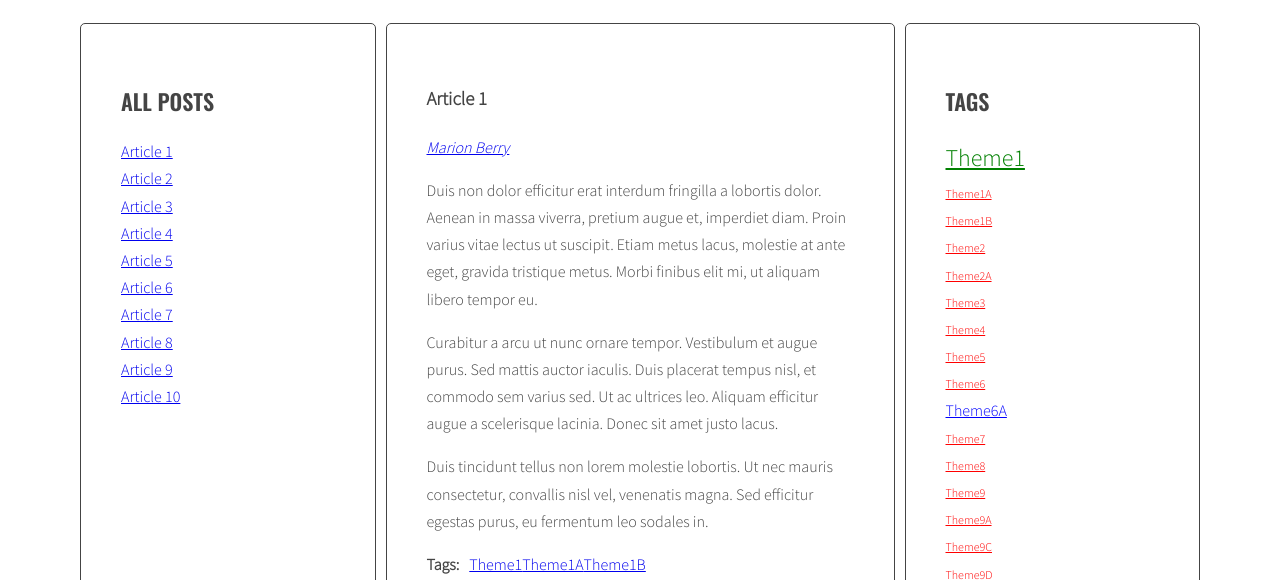
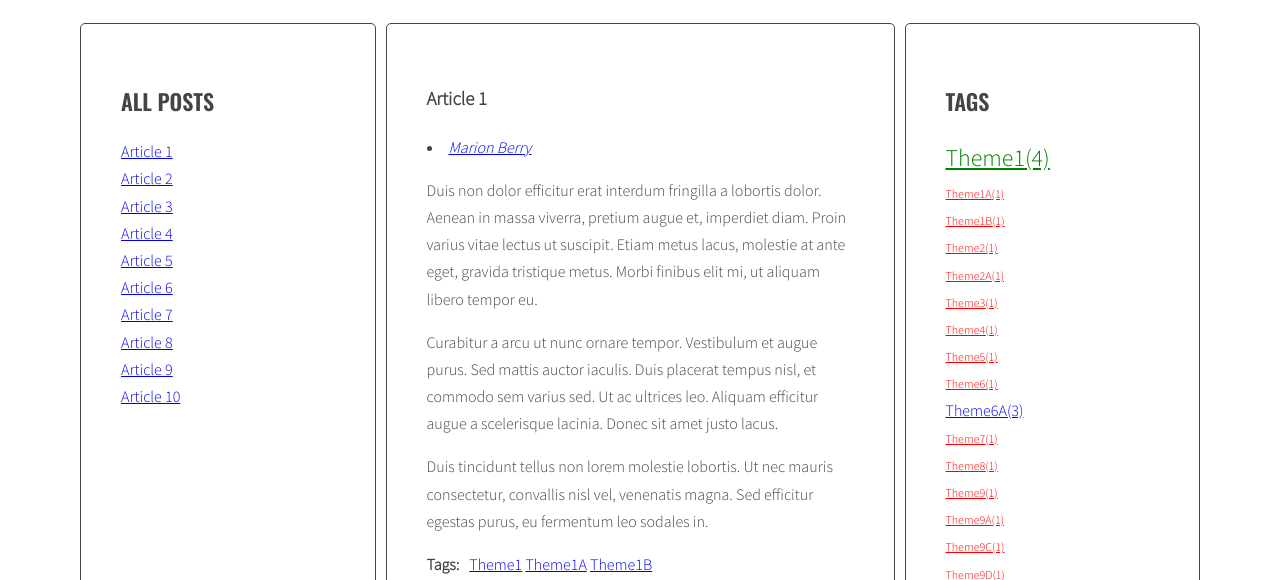
Before and after one commit to rlabedz/javascript-blog1, a website: page index.html in a window 1280 px wide. Shown: the part 220-800 px from the top of the page. Drawn offline with nearby package versions, Linux system fonts and the light colour scheme.

Commit message:
Add Handlebars

```diff
--- a/index.html
+++ b/index.html
@@ -222,7 +222,26 @@
           </main>
         </div>
       </div>
-
+    <script id="template-article-link" type="text/x-handlebars-template">
+      <li><a href="#{{ id }}"><span>{{ title }}</span></a></li>
+    </script>
+    <script id="template-tag-link" type="text/x-handlebars-template">
+      <li><a href="#{{ id }}"><span>{{ title }}</span></a></li>
+    </script>
+    <script id="template-author-link" type="text/x-handlebars-template">
+      <li><a href="#{{ id }}"><span>{{ title }}</span></a></li>
+    </script>
+    <script id="template-tag-cloud-link" type="text/x-handlebars-template">
+      {{#each tags}}
+      <li><a href="#tag-{{ tag }}" class="{{ className }}">{{ tag }}<span class="tag-count">({{ count }})</span></a></li>
+      {{/each}}
+    </script>
+    <script id="template-author-list-link" type="text/x-handlebars-template">
+      {{#each authors}}
+      <li><a href="{{ author }}">{{ author }} <span>({{ count }})</span></a></li>
+      {{/each}}
+    </script>
+    <script src="https://cdnjs.cloudflare.com/ajax/libs/handlebars.js/4.1.0/handlebars.min.js"></script>
     <script src="js/script.js"></script>
 </body>
 </html>
--- a/js/script.js
+++ b/js/script.js
@@ -1,4 +1,11 @@
 'use strict';
+const templates = {
+  articleLink: Handlebars.compile(document.querySelector('#template-article-link').innerHTML),
+  tagLink: Handlebars.compile(document.querySelector('#template-tag-link').innerHTML),
+  authorLink: Handlebars.compile(document.querySelector('#template-author-link').innerHTML),
+  tagCloudLink: Handlebars.compile(document.querySelector('#template-tag-cloud-link').innerHTML),
+  authorListLink: Handlebars.compile(document.querySelector('#template-author-list-link').innerHTML)
+};
 
 const optArticleSelector = '.post';
 const optTitleSelector = '.post-title';
@@ -19,7 +26,6 @@ addClickListenersToAuthors();
 function titleClickHandler(event){
   event.preventDefault();
   const clickedElement = this;
-  //console.log('Link was clicked!');
 
   /* [DONE] remove class 'active' from all article links  */
   const activeLinks = document.querySelectorAll('.titles a')
@@ -29,7 +35,6 @@ function titleClickHandler(event){
   }
   /* [DONE] add class 'active' to the clicked link */
   clickedElement.classList.add('active');
-  //console.log('clickedElement:', clickedElement);
 
   /* [DONE] remove class 'active' from all articles */
   const activeArticles = document.querySelectorAll('.post');
@@ -41,11 +46,9 @@ function titleClickHandler(event){
 
   /* get 'href' attribute from the clicked link */
   const clickedAttribute = clickedElement.getAttribute('href');
-  //console.log(clickedAttribute);
 
   /* find the correct article using the selector (value of 'href' attribute) */
   const clickedArticle = document.querySelector(clickedAttribute);
-  //console.log(clickedArticle);
 
   /* add class 'active' to the correct article */
   clickedArticle.classList.add('active');
@@ -55,38 +58,29 @@ function generateTitleLinks(customSelector = ''){
   /* remove contents of titleList */
   const titleList = document.querySelector(optTitleListSelector);
   titleList.innerHTML = '';
-  //console.log('1', titleList);
 
   /* find all the articles and save them to variable: articles */
   const articles = document.querySelectorAll(optArticleSelector + customSelector);
-  //console.log('2', customSelector);
 
   let html = '';
 
   for(let article of articles){
     /* get the article id */
     const articleId = article.getAttribute('id');
-    //console.log('3', articleId);
 
     /* find the title element */
     const articleTitle = article.querySelector(optTitleSelector).innerHTML;
-    //console.log('4', articleTitle);
-
-    /* get the title from the title element */
 
     /* create HTML of the link */
-    const linkHTML = '<li><a href="#' + articleId + '"><span>' + articleTitle + '</span></a></li>';
-    //console.log('5', linkHTML);
+    const linkHTMLData = {id: articleId, title: articleTitle};
+    const linkHTML = templates.articleLink(linkHTMLData);
 
     /* insert link into titleList */
     html = html + linkHTML;
-    //console.log('6',titleList)
   }
   titleList.innerHTML = html;
-  //console.log('7', html);
 
-const links = document.querySelectorAll('.titles a');
-  //console.log(links);
+  const links = document.querySelectorAll('.titles a');
 
   for(let link of links){
     link.addEventListener('click', titleClickHandler);
@@ -99,7 +93,6 @@ function calculateTagsParams(tags){
     min: 999999,
   }
   for(let tag in tags){
-    //console.log(tag + ' is used ' + tags[tag] + ' times');
     if(tags[tag] > parms.max){
       parms.max = tags[tag];
     }
@@ -120,40 +113,35 @@ function calculateTagClass(count, parms){
 
 function generateTags(){
   /* [NEW] create a new variable allTags with an empty object */
-  let allTags = {};
+  const allTags = {};
   /* find all articles */
   const articles = document.querySelectorAll(optArticleSelector);
-  //console.log('1', articles);
 
   /* START LOOP: for every article: */
   for(let article of articles){
 
     /* find tags wrapper */
     const tagsList = article.querySelector(optArticleTagsSelector);
-    //console.log('2A', tagsList);
 
     /* make html variable with empty string */
     let html = '';
 
     /* get tags from data-tags attribute */
     const articleTags = article.getAttribute('data-tags');
-    //console.log('3', articleTags);
 
     /* split tags into array */
     const articleTagsArray = articleTags.split(' ');
-    //console.log('4', articleTagsArray);
 
     /* START LOOP: for each tag */
     for(let tag of articleTagsArray){
-    //console.log('5', tag);
 
       /* generate HTML of the link */
-      const linkHTML = '<li><a href="#tag-' + tag + '">' + tag + '</a></li>';
-      //console.log('6', linkHTML);
+      const linkHTMLData = {id: tag, title: tag};
+      const linkHTML = templates.articleLink(linkHTMLData);
 
       /* add generated code to html variable */
       html = html + linkHTML;
-      //console.log('7', html);
+
       /* [NEW] check if this link is NOT already in allTags */
       if(!allTags[tag]){
         /* [NEW] add generated code to allTags array */
@@ -165,28 +153,28 @@ function generateTags(){
     }
     /* insert HTML of all the links into the tags wrapper */
     tagsList.innerHTML = html;
-    //console.log('8', tagsList.innerHTML);
+
   /* END LOOP: for every article: */
   }
   /* [NEW] find list of tags in right column */
   const tagList = document.querySelector(optTagsListSelector);
-  //console.log(tagList);
 
   /* [NEW] create variable for all links HTML code */
   const tagsParams = calculateTagsParams(allTags);
-  //console.log('tagsParams:', tagsParams)
-  let allTagsHTML = '';
+  const allTagsData = {tags: []};
 
   /* [NEW] START LOOP: for each tag in allTags: */
   for(let tag in allTags){
     /* [NEW] generate code of a link and add it to allTagsHTML */
-    const tagLinkHTML = calculateTagClass(allTags[tag], tagsParams);
-    allTagsHTML += '<li><a class="' + tagLinkHTML + '" href="#tag-' + tag + '">' + tag + '</a></li>';
+    allTagsData.tags.push({
+      tag: tag,
+      count: allTags[tag],
+      className: calculateTagClass(allTags[tag], tagsParams)
+    });
   /* [NEW] END LOOP: for each tag in allTags: */
   }
   /*[NEW] add HTML from allTagsHTML to tagList */
-  tagList.innerHTML = allTagsHTML;
-  //console.log(allTagsHTML);
+  tagList.innerHTML = templates.tagCloudLink(allTagsData);
 }
 
 function tagClickHandler(event){
@@ -195,19 +183,15 @@ function tagClickHandler(event){
 
   /* make new constant named "clickedElement" and give it the value of "this" */
   const clickedElement = this;
-  //console.log('1', event);
 
   /* make a new constant "href" and read the attribute "href" of the clicked element */
   const href = clickedElement.getAttribute('href');
-  //console.log('2', href);
 
   /* make a new constant "tag" and extract tag from the "href" constant */
   const tag = href.replace('#tag-', '');
-  //console.log('3', tag);
 
   /* find all tag links with class active */
   const activeTagLinks = document.querySelectorAll('a.active[href^="#tag-"]');
-  //console.log('4', activeTagLinks);
 
   /* START LOOP: for each active tag link */
   for(let activeTagLink of activeTagLinks){
@@ -215,17 +199,15 @@ function tagClickHandler(event){
     activeTagLink.classList.remove('active');
   /* END LOOP: for each active tag link */
   }
-
   /* find all tag links with "href" attribute equal to the "href" constant */
   const tagLinks = document.querySelectorAll('a[href="' + href + '"]');
-  //console.log('5', tagLinks);
+
   /* START LOOP: for each found tag link */
   for(let tagLink of tagLinks){
     /* add class active */
     tagLink.classList.add('active');
   /* END LOOP: for each found tag link */
   }
-
   /* execute function "generateTitleLinks" with article selector as argument */
   generateTitleLinks('[data-tags~="' + tag + '"]');
 }
@@ -247,23 +229,20 @@ function generateAuthors(){
 
   /* find all authors */
   const articles = document.querySelectorAll(optArticleSelector);
-  //console.log('1', articles);
 
   /* START LOOP: for every author: */
   for (let article of articles){
     /* find author wrapper */
     const authorList = article.querySelector(optArticleAuthorSelector);
-    //console.log('2', authorList);
 
     /* make html variable with empty string */
     let html = '';
     /* get author from data-author attribute */
     const author = article.getAttribute('data-author');
-    //console.log('3', articleAuthor);
 
     /* generate HTLM of the link */
-    const linkHTML = '<a href="' + author + '">' + author + '</a>';
-    //console.log('4', linkHTML);
+    const linkHTMLData = {id: author, title: author};
+    const linkHTML = templates.authorLink(linkHTMLData);
 
     /* add generated code to html variable */
     html = html + linkHTML;
@@ -281,21 +260,22 @@ function generateAuthors(){
   }
   /* [NEW] find list of authors in right column */
   const authorList = document.querySelector(optAuthorListSelector);
-  //console.log(authorList);
 
   /* [NEW] create variable for all links HTML code */
-  let allAuthorsHTML = '';
+  const allAuthorsData = {authors: []};
 
   /* [NEW] START LOOP: for each auhor in allTags: */
   for(let author in allAuthors){
     /* [NEW] generate code of a link and add it to allAuthorsHTML */
     const authorLinkHTML = '<li><a href="#author-' + author + '">' + author + '</a> (' + allAuthors[author] + ')</li>'
-    allAuthorsHTML += authorLinkHTML;
-
+    allAuthorsData.authors.push({
+      author: author,
+      count: allAuthors[author],
+    });
   /* [NEW] END LOOP: for each author in allAuthors: */
   }
   /*[NEW] add HTML from allAuthorsHTML to authorList */
-  authorList.innerHTML = allAuthorsHTML;
+  authorList.innerHTML = templates.authorListLink(allAuthorsData);
 }
 
 function authorClickHandler(event){
@@ -304,19 +284,15 @@ function authorClickHandler(event){
 
   /* make new constant named "clickedElement" and give it the value of "this" */
   const clickedElement = this;
-  //console.log('1', event);
 
   /* make a new constant "href" and read the attribute "href" of the clicked element */
   const href = clickedElement.getAttribute('href');
-  //console.log('2', href);
 
   /* make a new constant "author" and extract author from the "href" constant */
   const author = href.replace('#author-', '');
-  //console.log('3', author);
 
   /* find all author links with class active */
   const activeAuthorLinks = document.querySelectorAll('a.active[href^="author"]');
-  //console.log('4', activeAuthorLinks);
 
   /* START LOOP: for each active author link */
   for(let activeAuthorLink of activeAuthorLinks){
@@ -326,7 +302,6 @@ function authorClickHandler(event){
   }
   /* find all authors links with "href" attribute equal to the "href" constant */
   const authorLinks = document.querySelectorAll('a[href="' + href + '"]');
-  //console.log('5', authorLinks);
 
   /* START LOOP: for each found auhor link */
   for(let authorLink of authorLinks){
```
Also changed, not shown: .eslintrc.json.
